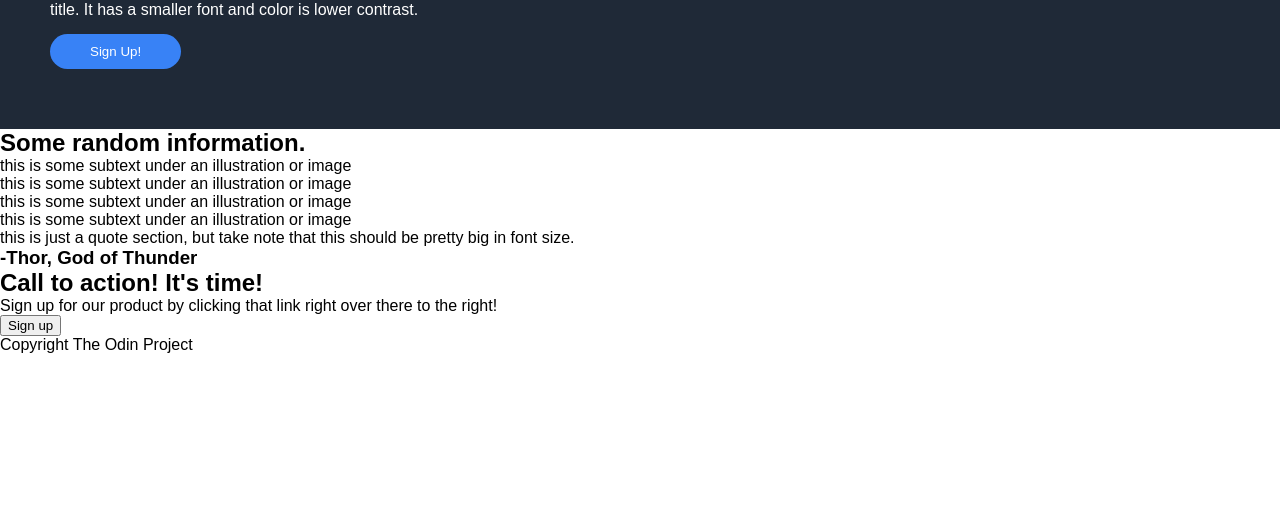
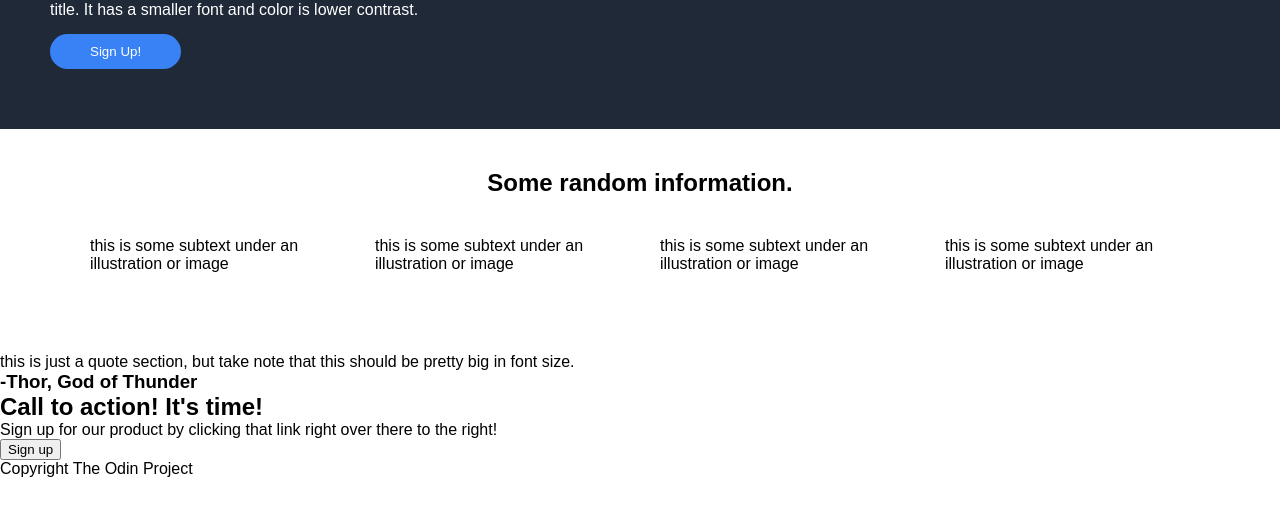
Before and after one commit to williamandrews2/BMW-M-Informative, a plain HTML site: page index.html in a window 1280 px wide. Shown: the part 183-698 px from the top of the page. Drawn offline with Linux system fonts and the light colour scheme.

Commit message:
Changed CSS on the card section of the page.

```diff
--- a/index.html
+++ b/index.html
@@ -35,7 +35,7 @@
         </div>
     </div>
 
-    <div>
+    <div id="card-container">
         <h2>Some random information.</h2>
         <div id="cards">
             <div class="card">
--- a/styles.css
+++ b/styles.css
@@ -64,3 +64,21 @@
     background-color: #3882f6;
     border-style: none;
 }
+
+#card-container {
+    padding-bottom: 80px;
+}
+
+#card-container h2 {
+    text-align: center;
+    padding: 40px;
+}
+
+#cards {
+    display: flex;
+    padding: 0px 70px;
+}
+
+.card {
+    padding: 0px 20px;
+}
```
